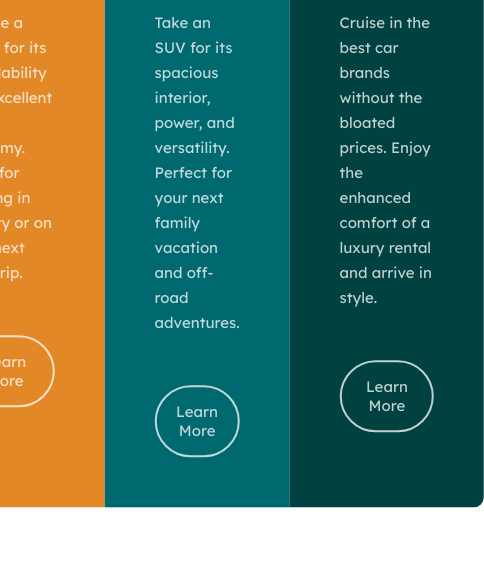
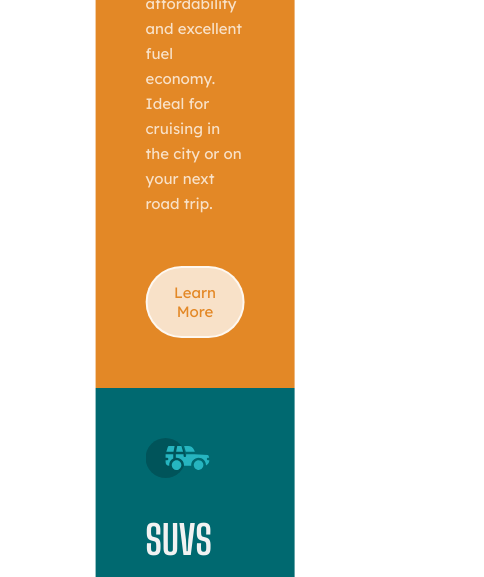
Before and after one commit to Flash-Point/Projects, a plain HTML site: page FrontendMentor/3-column-preview/index.html in a window 390 px wide. Shown: the part 267-844 px from the top of the page, 484 px wide, since content can reach past the window. Drawn offline with Linux system fonts and the light colour scheme.

Commit message:
Updated code
Completed design piece in html and css.

```diff
--- a/FrontendMentor/3-column-preview/index.css
+++ b/FrontendMentor/3-column-preview/index.css
@@ -5,7 +5,7 @@
 --Bright-orange: hsl(31, 77%, 52%);
 --Dark-cyan: hsl(184, 100%, 22%);
 --Very-dark-cyan: hsl(179, 100%, 13%);
---Transparent-white: hsla(0, 0%, 100%, 0.75);
+--Transparent-white: hsl(0, 0%, 100%, 0.75);
 --Very-light-gray: hsl(0, 0%, 95%);
 }
 body {
@@ -37,7 +37,7 @@ p {
     text-align: center;
     font-family: "Lexend Deca";
     font-weight: 400;
-    color: hsla(0, 0%, 100%, 0.75);
+    background-color: hsl(0, 0%, 100%, 0.75);
     margin-top: 50px;
     border: 2px solid hsla(0, 0%, 100%, 0.75);
     border-radius: 50px;
@@ -45,6 +45,17 @@ p {
 }
 .button:hover{
     cursor: pointer;
+    background-color: transparent;
+    color: hsl(0, 0%, 100%, 0.75);
+}
+.btn1 {
+    color:hsl(31, 77%, 52%);
+}
+.btn2 {
+    color:hsl(184, 100%, 22%);
+}
+.btn3 {
+    color:hsl(179, 100%, 13%);
 }
 .flex-item {
     padding: 50px;
@@ -61,8 +72,25 @@ p {
     border-radius: 0 10px 10px 0;
 }
 
-@media (width : 375px) {
+@media (max-width : 600px) {
     .flex-container {
+        position: absolute;
+        top: 50%;
+        left: 50%;
+        transform: translate(-50%,-50%);
+        display: flex;
         flex-direction: column;
+        height: 100vh;
+    }
+    .flex1 {
+        background-color: var(--Bright-orange);
+        border-radius: 10px 10px 0 0;
+    }
+    .flex2 {
+        background-color: var(--Dark-cyan);
+    }
+    .flex3 {
+        background-color: var(--Very-dark-cyan);
+        border-radius: 0px 0px 10px 10px;
     }
 }
--- a/FrontendMentor/3-column-preview/index.html
+++ b/FrontendMentor/3-column-preview/index.html
@@ -14,21 +14,21 @@
       <h2>Sedans</h2>
       <p>Choose a sedan for its affordability and excellent fuel economy. Ideal for cruising in the city
       or on your next road trip.</p>
-      <div class="button">Learn More</div>
+      <div class="button btn1">Learn More</div>
     </div>
     <div class="flex-item flex2">
       <img src="images/icon-suvs.svg">
       <h2>SUVs</h2>
       <p>Take an SUV for its spacious interior, power, and versatility. Perfect for your next family vacation
       and off-road adventures.</p>
-      <div class="button">Learn More</div>
+      <div class="button btn2">Learn More</div>
     </div>
     <div class="flex-item flex3">
       <img src="images/icon-luxury.svg">
       <h2>Luxury</h2>
       <p>Cruise in the best car brands without the bloated prices. Enjoy the enhanced comfort of a luxury
       rental and arrive in style.</p>
-      <div class="button">Learn More</div>
+      <div class="button btn3">Learn More</div>
     </div>
   </div>
 </body>
```
